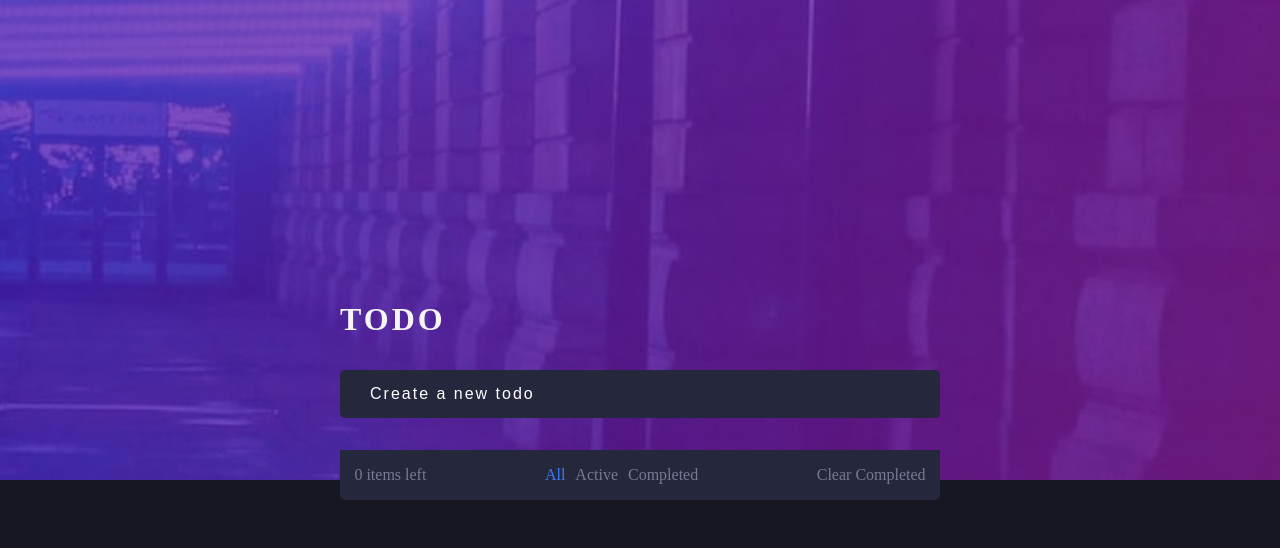
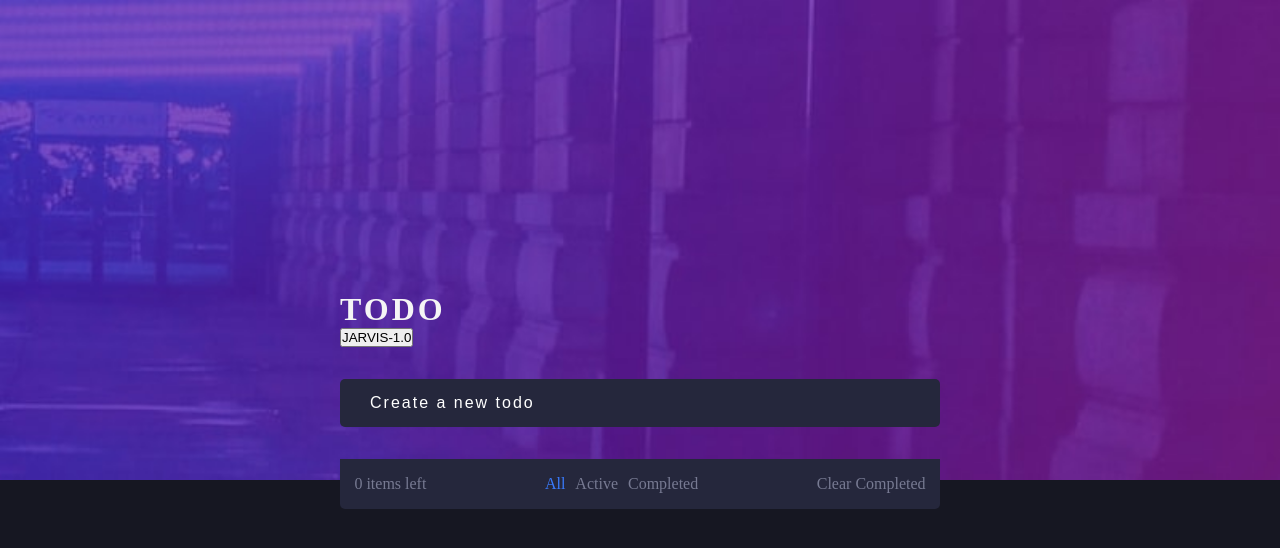
Before and after one commit to imtiazalisultan/TODO-LIST, a plain HTML site: page index.html in a window 1280 px wide. Drawn offline with Linux system fonts and the light colour scheme.

Commit message:
Update index.html

```diff
--- a/index.html
+++ b/index.html
@@ -26,6 +26,10 @@
 
 
             <div class="todo">
+
+                    <div id="jarvis-btn-id">
+                    <button id="btn-jarvis">JARVIS-1.0</button>
+                    </div>
 
                 <!-- this form is for taking the input text from the user -->
                 <form>
```
